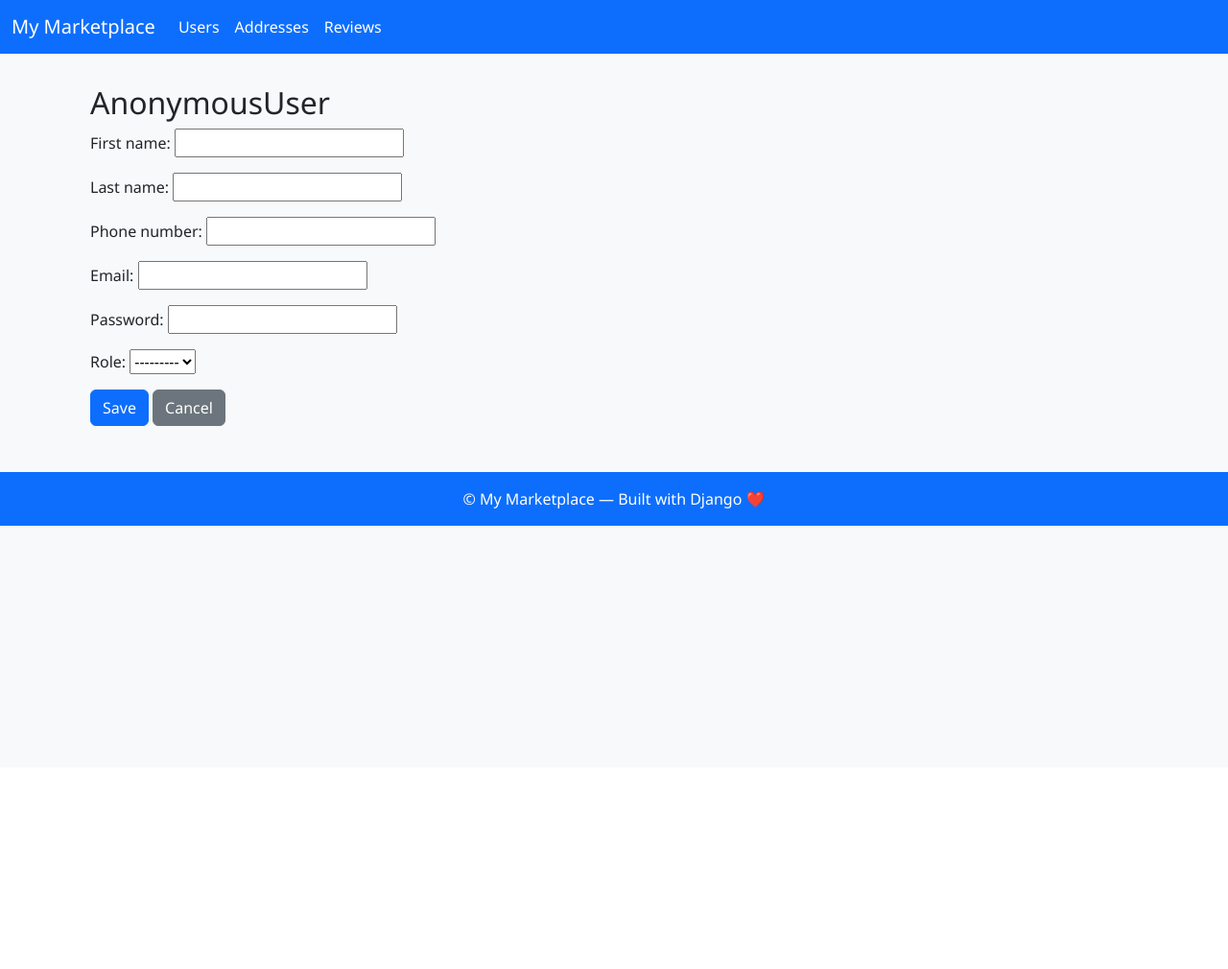
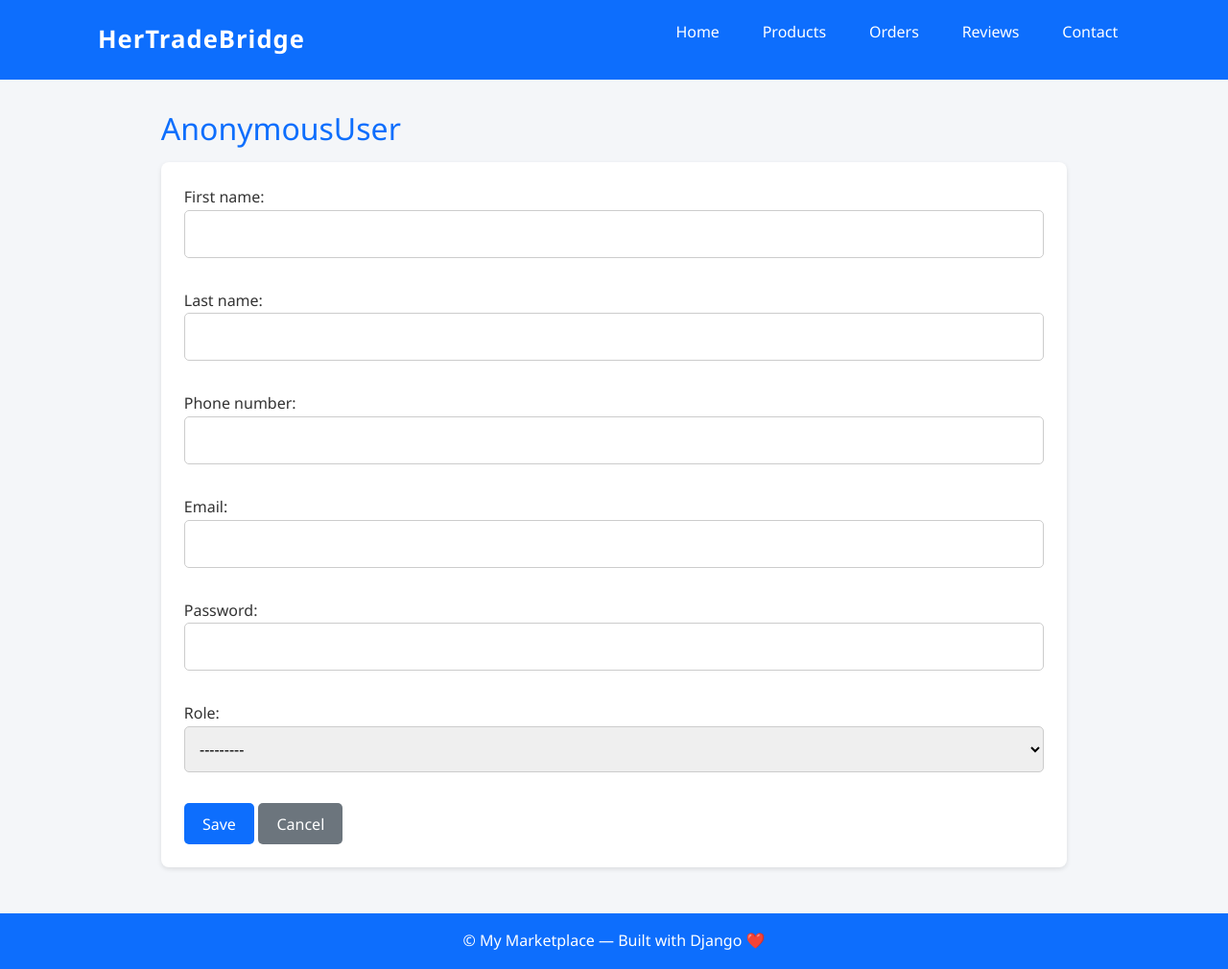
Before and after one commit to sitiabdulaziz11/HerTradeBridge, a Django app: page /add_user/ in a window 1280 px wide. Shown: the whole page at 96% size. Before the commit the page ends 548 px from the top, so only its background shows below. Run offline with Django 4.2, Linux system fonts and the light colour scheme.

Commit message:
main page

```diff
--- a/HerTradeBridge/settings.py
+++ b/HerTradeBridge/settings.py
@@ -130,7 +130,11 @@ USE_TZ = True
 # Static files (CSS, JavaScript, Images)
 # https://docs.djangoproject.com/en/4.2/howto/static-files/
 
-STATIC_URL = 'static/'
+STATIC_URL = "static/"
+
+STATICFILES_DIRS = [
+    BASE_DIR / "static"
+]
 
 # Default primary key field type
 # https://docs.djangoproject.com/en/4.2/ref/settings/#default-auto-field
--- /dev/null
+++ b/static/base.css
@@ -0,0 +1,210 @@
+
+/* ======== Global Style ======== */
+* {
+    margin: 0;
+    padding: 0;
+    box-sizing: border-box;
+}
+
+body {
+    background-color: #f4f6f9;
+    font-family: "Segoe UI", Tahoma, Geneva, Verdana, sans-serif;
+    color: #333;
+    line-height: 1.6;
+}
+
+a {
+    text-decoration: none;
+    color: inherit;
+}
+
+.container {
+    width: 90%;
+    max-width: 1100px;
+    margin: 2rem auto;
+}
+
+/* ======== Navbar ======== */
+/* ===== Navbar Base ===== */
+nav.navbar {
+  background-color: #0d6efd;
+  color: white;
+  padding: 1rem 0;
+  position: sticky;
+  top: 0;
+  z-index: 1000;
+}
+
+.navbar .container {
+  display: flex;
+  justify-content: space-between;
+  align-items: center;
+  width: 90%;
+  max-width: 1100px;
+  margin: auto;
+}
+
+/* ===== Brand ===== */
+.navbar-brand {
+  color: white;
+  font-size: 1.6rem;
+  font-weight: bold;
+  text-decoration: none;
+  letter-spacing: 1px;
+}
+
+/* ===== Links ===== */
+.nav-links {
+  list-style: none;
+  display: flex;
+  gap: 1.2rem;
+}
+
+.nav-links li a {
+  color: white;
+  text-decoration: none;
+  padding: 0.5rem 0.8rem;
+  border-radius: 5px;
+  transition: background 0.3s ease;
+  font-weight: 500;
+}
+
+.nav-links li a:hover {
+  background: rgba(255, 255, 255, 0.25);
+}
+
+/* ===== Hamburger Menu ===== */
+.navbar-toggler {
+  display: none;
+  background: transparent;
+  border: none;
+  color: white;
+  font-size: 1.8rem;
+  cursor: pointer;
+}
+
+/* ===== Responsive ===== */
+@media (max-width: 768px) {
+  .nav-links {
+    display: none;
+    flex-direction: column;
+    width: 100%;
+    background: #0d6efd;
+    position: absolute;
+    top: 60px;
+    left: 0;
+    padding: 1rem 0;
+  }
+
+  .nav-links.active {
+    display: flex;
+  }
+
+  .navbar-toggler {
+    display: block;
+  }
+
+  .nav-links li {
+    text-align: center;
+  }
+
+  .nav-links li a {
+    display: block;
+    width: 100%;
+    padding: 1rem 0;
+  }
+}
+
+
+/* ======== Buttons ======== */
+.btn {
+    display: inline-block;
+    padding: 0.6rem 1.2rem;
+    border-radius: 5px;
+    cursor: pointer;
+    font-weight: 500;
+    border: none;
+    text-align: center;
+}
+
+.btn-primary {
+    background: #0d6efd;
+    color: white;
+}
+
+.btn-primary:hover {
+    background: #084bcc;
+}
+
+.btn-outline {
+    background: transparent;
+    border: 2px solid #0d6efd;
+    color: #0d6efd;
+}
+
+.btn-outline:hover {
+    background: #0d6efd;
+    color: white;
+}
+
+/* ======== Footer ======== */
+footer {
+    margin-top: 3rem;
+    background: #0d6efd;
+    color: white;
+    text-align: center;
+    padding: 1rem;
+}
+
+/* ======== Table ======== */
+table {
+    width: 100%;
+    border-collapse: collapse;
+    margin-top: 1rem;
+    background: white;
+    border-radius: 8px;
+    overflow: hidden;
+}
+
+table th, table td {
+    padding: 0.8rem;
+    border-bottom: 1px solid #ddd;
+    text-align: left;
+}
+
+table th {
+    background: #0d6efd;
+    color: white;
+}
+
+tr:hover {
+    background-color: #f1f5ff;
+}
+
+/* ======== Form ======== */
+form {
+    background: white;
+    padding: 1.5rem;
+    border-radius: 8px;
+    box-shadow: 0 2px 5px rgba(0, 0, 0, 0.1);
+}
+
+form input, form select, form textarea {
+    width: 100%;
+    padding: 0.7rem;
+    margin-bottom: 1rem;
+    border: 1px solid #ccc;
+    border-radius: 5px;
+    font-size: 1rem;
+}
+
+form input:focus, form select:focus, form textarea:focus {
+    outline: none;
+    border-color: #0d6efd;
+    box-shadow: 0 0 3px #0d6efd;
+}
+
+h1, h2, h3 {
+    margin-bottom: 1rem;
+    color: #0d6efd;
+}
--- a/templates/base.html
+++ b/templates/base.html
@@ -1,3 +1,5 @@
+{% load static %}
+
 <!DOCTYPE html>
 <html lang="en">
 <head>
@@ -7,36 +9,34 @@
 
     <!-- Bootstrap CSS (for nice styling) -->
     <link href="https://cdn.jsdelivr.net/npm/bootstrap@5.3.3/dist/css/bootstrap.min.css" rel="stylesheet">
+    <link rel="stylesheet" href="{% static "base.css" %}">
 
-    <style>
-        body {
-            background-color: #f8f9fa;
-            font-family: 'Segoe UI', Tahoma, Geneva, Verdana, sans-serif;
-        }
-        nav {
-            background-color: #0d6efd;
-        }
-        nav a.nav-link {
-            color: white !important;
-            font-weight: 500;
-        }
-        footer {
-            margin-top: 3rem;
-            padding: 1rem;
-            background: #0d6efd;
-            color: white;
-            text-align: center;
-        }
-        .container {
-            margin-top: 2rem;
-        }
-    </style>
 </head>
 
 <body>
+    <!-- Navbar -->
+<nav class="navbar">
+  <div class="container">
+    <a href="/" class="navbar-brand">HerTradeBridge</a>
+
+    <!-- Hamburger toggle -->
+    <button class="navbar-toggler" id="menu-toggle" aria-label="Toggle navigation">
+      ☰
+    </button>
+
+    <ul class="nav-links" id="nav-links">
+      <li><a href="/">Home</a></li>
+      <li><a href="/products/">Products</a></li>
+      <li><a href="/orders/">Orders</a></li>
+      <li><a href="/reviews/">Reviews</a></li>
+      <li><a href="/contact/">Contact</a></li>
+    </ul>
+  </div>
+</nav>
+
 
     <!-- 🧭 Navbar -->
-    <nav class="navbar navbar-expand-lg navbar-dark">
+    {% comment %} <nav class="navbar navbar-expand-lg navbar-dark">
         <div class="container-fluid">
             <a class="navbar-brand" href="/">My Marketplace</a>
             <button class="navbar-toggler" type="button" data-bs-toggle="collapse" data-bs-target="#navbarNav">
@@ -50,7 +50,7 @@
                 </ul>
             </div>
         </div>
-    </nav>
+    </nav> {% endcomment %}
 
     <!-- 📦 Main content -->
     <div class="container">
@@ -66,5 +66,15 @@
 
     <!-- Bootstrap JS -->
     <script src="https://cdn.jsdelivr.net/npm/bootstrap@5.3.3/dist/js/bootstrap.bundle.min.js"></script>
+
+    <script>
+  const menuToggle = document.getElementById('menu-toggle');
+  const navLinks = document.getElementById('nav-links');
+
+  menuToggle.addEventListener('click', () => {
+    navLinks.classList.toggle('active');
+  });
+</script>
+
 </body>
 </html>
```
